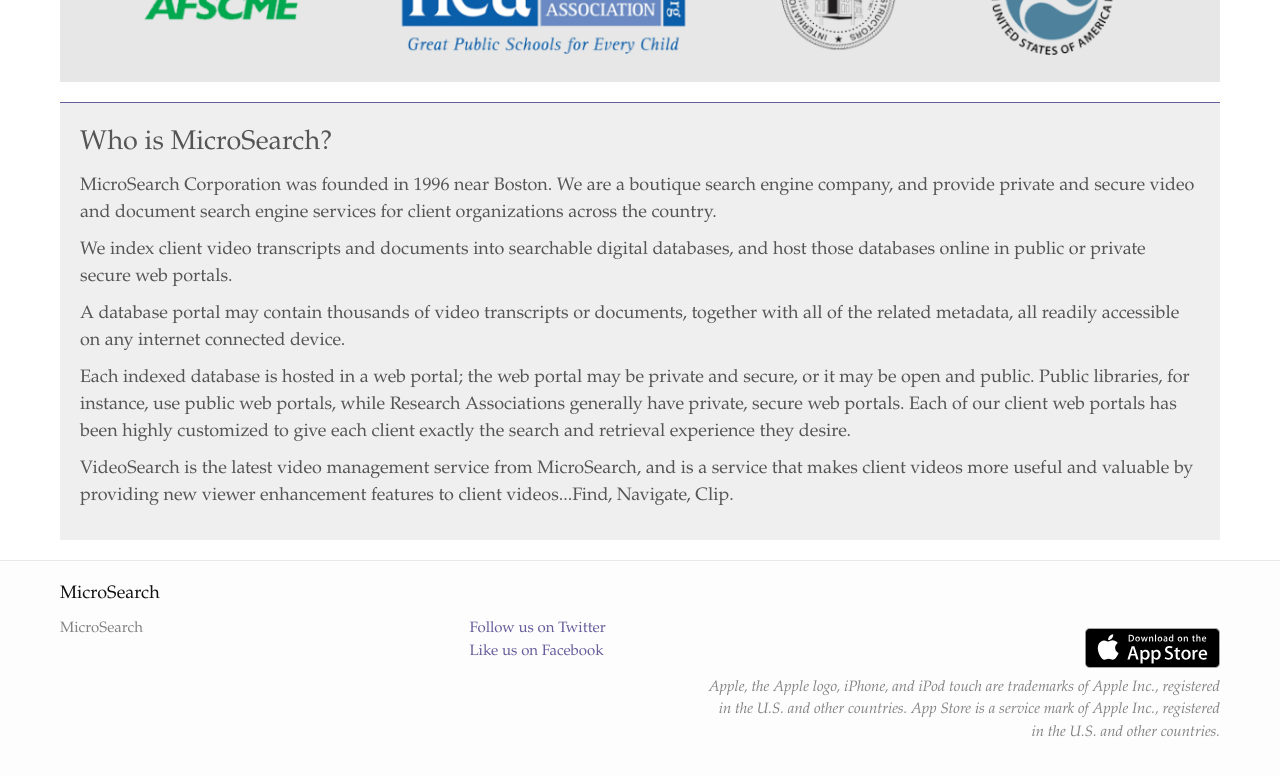
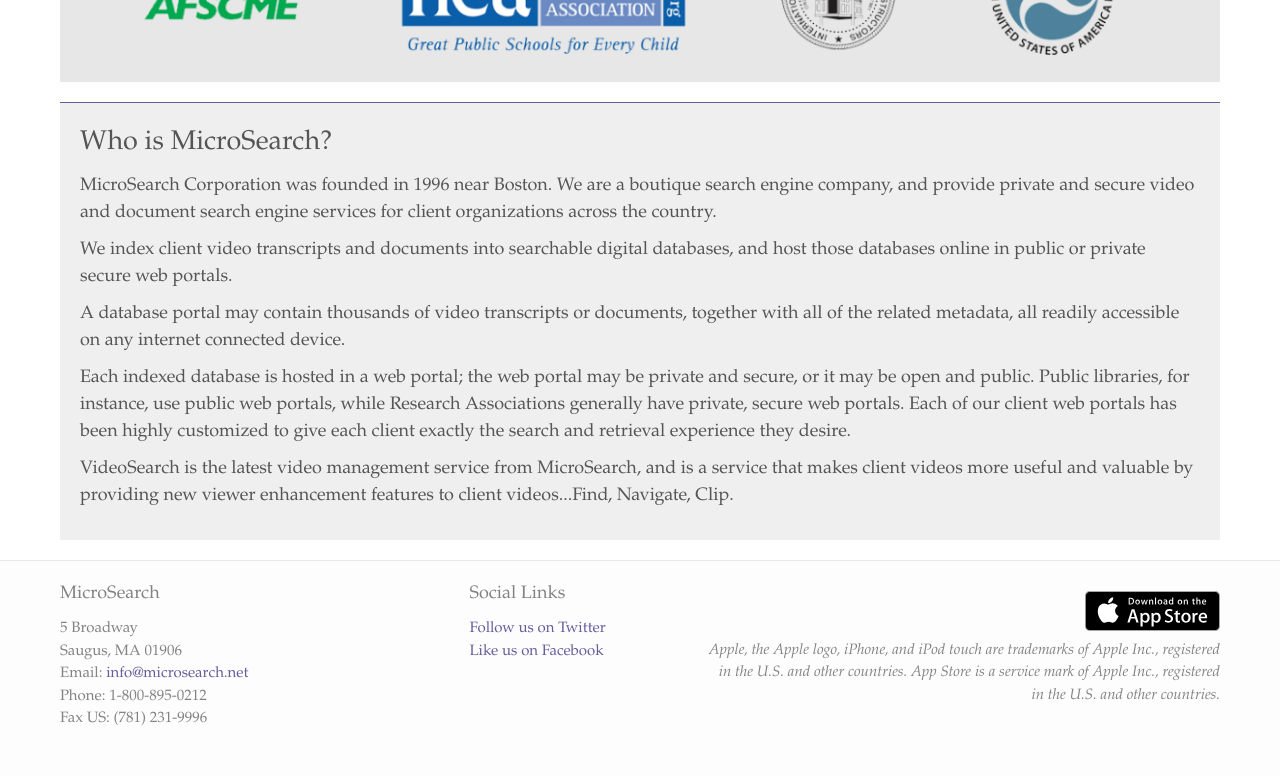
Before and after one commit to microsearch/microsearch.github.io, a Jekyll site: the page built from index.md, in a window 1280 px wide and 900 px high, scrolled down 1518 px, cut to the strip 116-892 px from the top of the window. Built offline with Jekyll 4.4.1, drawn with Linux system fonts in a browser that asks for light colours.

Commit message:
updated footer

```diff
--- a/_includes/footer.html
+++ b/_includes/footer.html
@@ -2,25 +2,22 @@
 
   <div class="wrapper">
 
-    <h2 class="footer-heading">{{ site.title | escape }}</h2>
+
 
     <div class="footer-col-wrapper">
       <div class="footer-col footer-col-1">
+          <h2 class="footer-heading">{{ site.title | escape }}</h2>
         <ul class="contact-list">
-          <li>
-            {% if site.author %}
-              {{ site.author | escape }}
-            {% else %}
-              {{ site.title | escape }}
-            {% endif %}
-            </li>
-            {% if site.email %}
-            <li><a href="mailto:{{ site.email }}">{{ site.email }}</a></li>
-            {% endif %}
+            <li>5 Broadway<br/>
+              Saugus, MA 01906<br/>
+              Email: <a href="mailto:info@microsearch.net">info@microsearch.net</a><br/>
+              Phone: 1-800-895-0212<br/>
+              Fax US: (781) 231-9996</li>
         </ul>
       </div>
 
       <div class="footer-col footer-col-2">
+        <h2 class="footer-heading">Social Links</h2>
         <ul class="social-media-list">
 
           <li><a href="https://twitter.com/Microsearch_">Follow us on Twitter</a></li>
```
Also changed, not shown: 15 other files.
